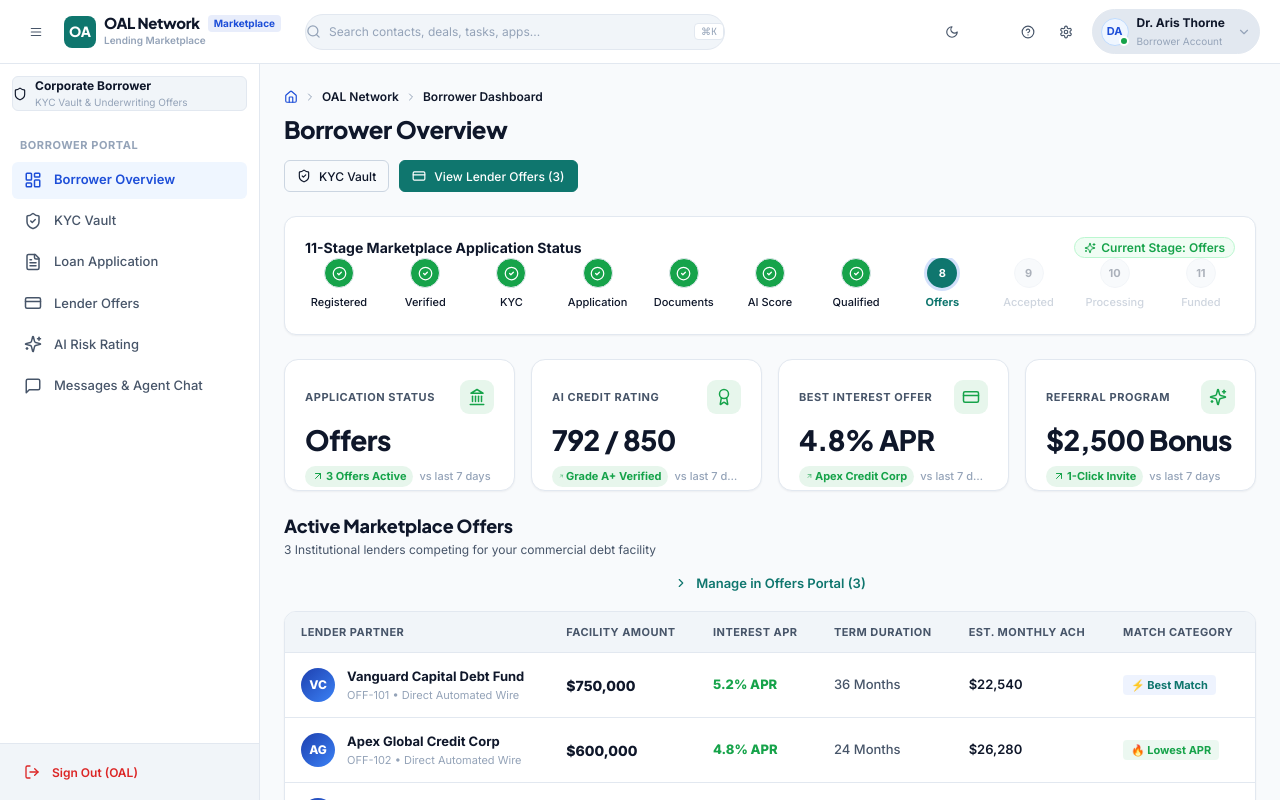
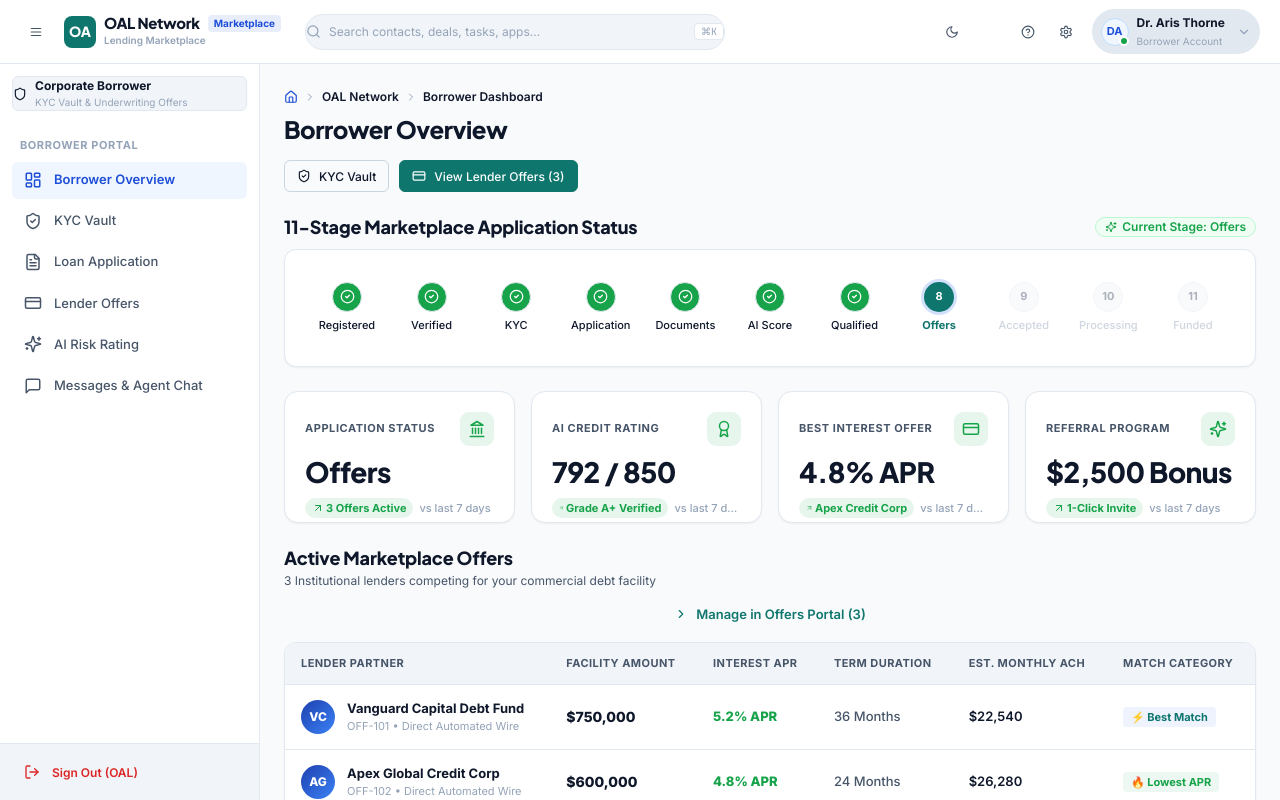
Before and after one commit to AKRITIKUSHWAHA/CRM, a React (Vite) app: page /oal/borrower/dashboard in a window 1280 px wide. Built offline with nearby package versions, Linux system fonts and the light colour scheme; the HTML template or start-up script is replaced by a standard one.

Commit message:
style(dashboard): elevate 11-stage stepper heading outside card and provide generous spacing

```diff
--- a/src/pages/oal/borrower/OalBorrowerDashboard.jsx
+++ b/src/pages/oal/borrower/OalBorrowerDashboard.jsx
@@ -107,25 +107,26 @@ export const OalBorrowerDashboard = () => {
       </div>
 
       {/* 2. 11-Stage Application Lifecycle Stepper */}
-      <Card style={{ padding: '1.25rem', borderRadius: '12px' }}>
-        <div className="flex items-center justify-between mb-3 flex-wrap gap-2">
-          <span style={{ fontSize: '14px', fontWeight: 700, color: 'var(--text-primary)' }}>
+      <div className="flex flex-col gap-2.5">
+        <div className="flex items-center justify-between flex-wrap gap-2">
+          <h2 style={{ fontSize: '18px', fontWeight: 800, margin: 0, color: 'var(--text-primary)', letterSpacing: '-0.01em' }}>
             11-Stage Marketplace Application Status
-          </span>
-          <Badge variant="success" icon={Sparkles}>
+          </h2>
+          <Badge variant="success" icon={Sparkles} style={{ display: 'inline-flex', width: 'auto' }}>
             Current Stage: {currentStageName}
           </Badge>
         </div>
 
+        <Card style={{ padding: '1.5rem 1.75rem', borderRadius: '12px' }}>
           {/* Stepper Horizontal Scroll Container */}
           <div
             style={{
               overflowX: 'auto',
-            paddingBottom: '0.25rem',
+              padding: '0.5rem 0',
               display: 'flex',
               alignItems: 'center',
               justifyContent: 'space-between',
-            gap: '0.5rem',
+              gap: '0.75rem',
               WebkitOverflowScrolling: 'touch',
             }}
           >
@@ -192,6 +193,7 @@ export const OalBorrowerDashboard = () => {
           })}
         </div>
       </Card>
+    </div>
 
       {/* 3. Core 4 Clean Metric Cards */}
       <div className="grid-responsive-kpi">
```
Lines whose indentation alone changed are shown as unchanged.
